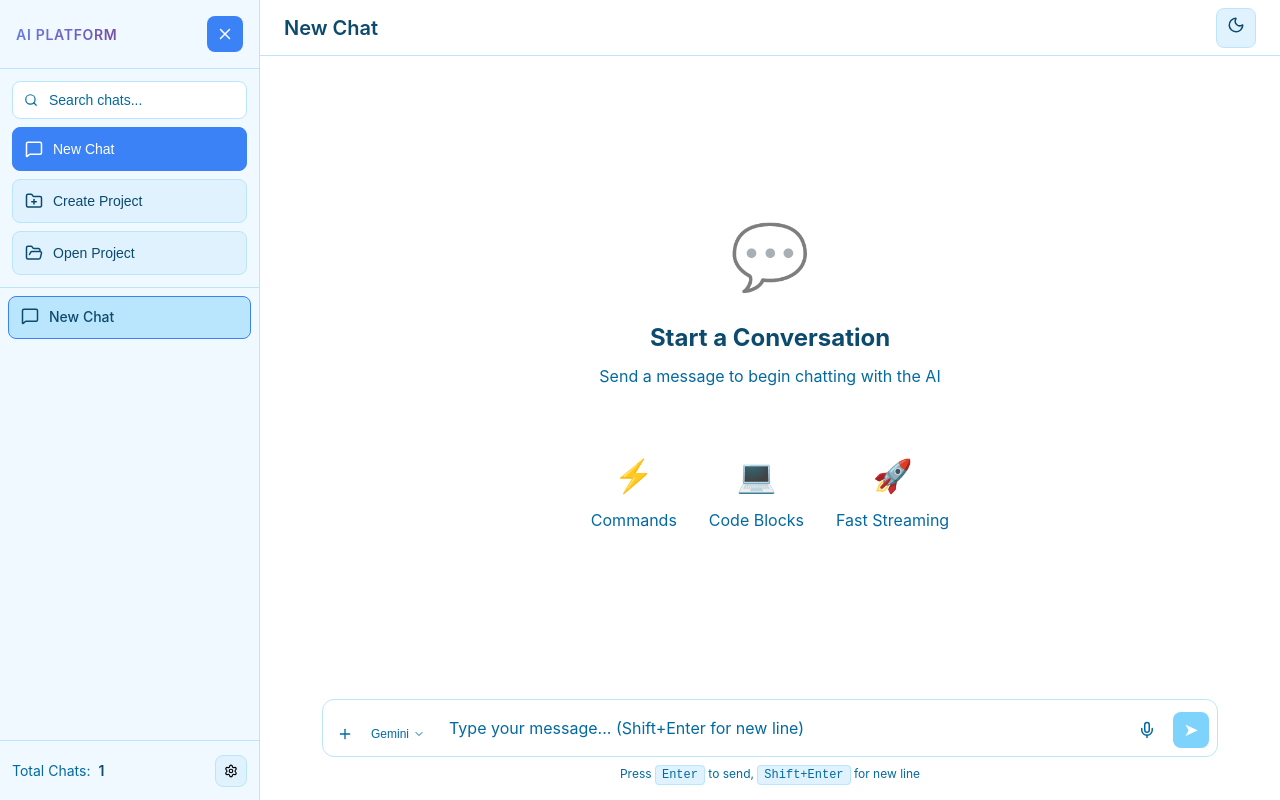
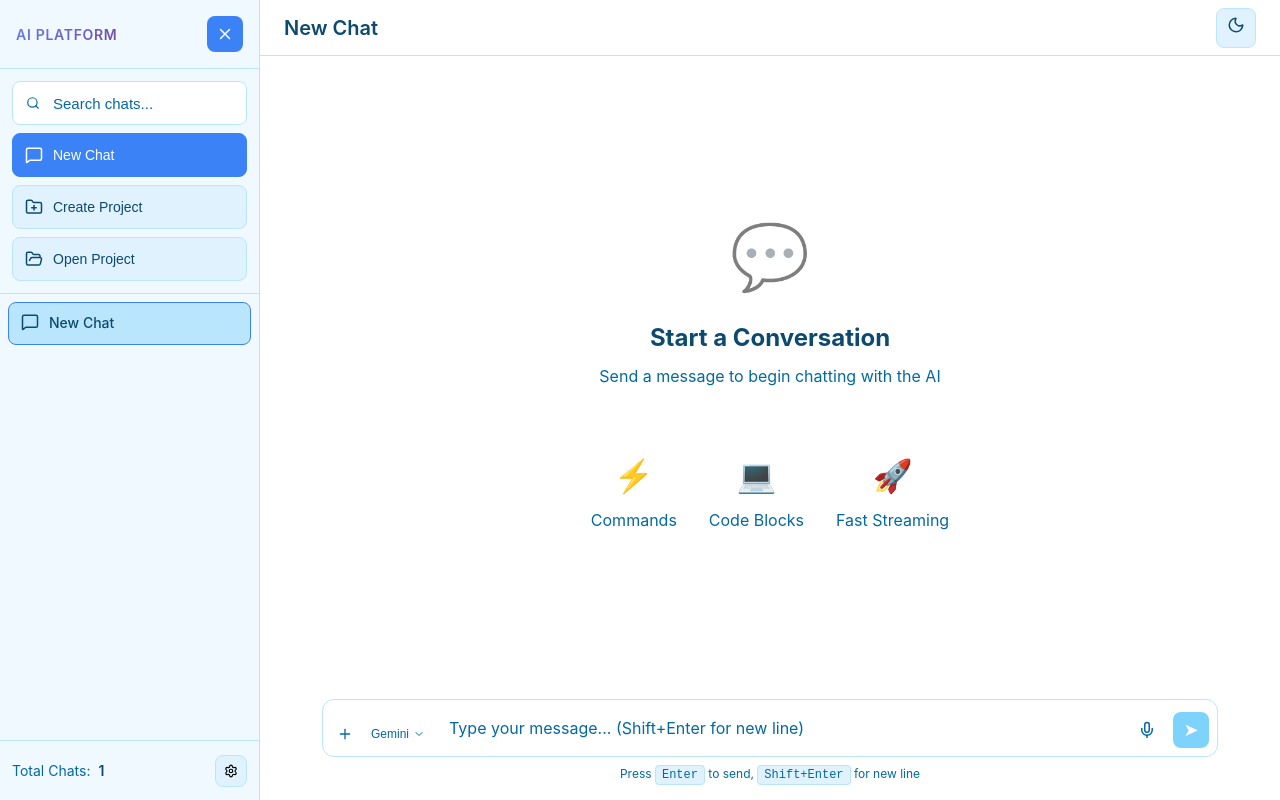
Before and after one commit to mayur533/dev-bot, a React (Vite) app in the folder frontend/: page / in a window 1280 px wide. Built offline with nearby package versions, Linux system fonts and the light colour scheme.

Commit message:
Update FileExplorer with taller items and smaller icons/text
- Increased item height to 32px with better padding (0.5rem)
- Reduced all icon sizes to 12px (chevrons, folders, files)
- Reduced text size to 0.75rem for more compact display
- Reverted Sidebar searchbar to original size

```diff
--- a/frontend/src/components/FileExplorer.css
+++ b/frontend/src/components/FileExplorer.css
@@ -13,13 +13,13 @@
 }
 
 .explorer-header {
-  padding: 1rem;
+  padding: 0.625rem 0.75rem;
   border-bottom: 1px solid var(--border-color);
   background-color: var(--bg-secondary);
 }
 
 .explorer-title {
-  font-size: 0.875rem;
+  font-size: 0.75rem;
   font-weight: 600;
   color: var(--text-primary);
   text-transform: uppercase;
@@ -30,7 +30,7 @@
   flex: 1;
   overflow-y: auto;
   overflow-x: hidden;
-  padding: 0.5rem 0;
+  padding: 0.25rem 0;
 }
 
 /* Tree Item */
@@ -42,15 +42,22 @@
   display: flex;
   align-items: center;
   gap: 0.375rem;
-  padding: 0.375rem 0.5rem;
+  padding: 0.5rem 0.5rem;
   cursor: pointer;
   color: var(--text-primary);
-  font-size: 0.875rem;
+  font-size: 0.75rem;
   transition: background-color 0.15s;
+  min-height: 32px;
 }
 
 .tree-node:hover {
   background-color: var(--button-secondary-hover);
+}
+
+.tree-node svg {
+  width: 12px;
+  height: 12px;
+  flex-shrink: 0;
 }
 
 .folder-icon {
--- a/frontend/src/components/FileExplorer.tsx
+++ b/frontend/src/components/FileExplorer.tsx
@@ -98,12 +98,12 @@ function FileExplorer({ projectPath, projectName, width, onFileOpen, onResize }:
   const getFileIcon = (fileName: string) => {
     const ext = fileName.split('.').pop()?.toLowerCase();
     if (['ts', 'tsx', 'js', 'jsx', 'py', 'rs'].includes(ext || '')) {
-      return <FileCode size={16} />;
+      return <FileCode size={12} />;
     }
     if (['md', 'txt'].includes(ext || '')) {
-      return <FileText size={16} />;
+      return <FileText size={12} />;
     }
-    return <File size={16} />;
+    return <File size={12} />;
   };
 
   const renderTree = (nodes: FileNode[], level: number = 0) => {
@@ -116,8 +116,8 @@ function FileExplorer({ projectPath, projectName, width, onFileOpen, onResize }:
         >
           {node.type === 'folder' ? (
             <>
-              {node.expanded ? <ChevronDown size={16} /> : <ChevronRight size={16} />}
-              <Folder size={16} className="folder-icon" />
+              {node.expanded ? <ChevronDown size={12} /> : <ChevronRight size={12} />}
+              <Folder size={12} className="folder-icon" />
             </>
           ) : (
             <>{getFileIcon(node.name)}</>
--- a/frontend/src/components/Sidebar.css
+++ b/frontend/src/components/Sidebar.css
@@ -94,10 +94,11 @@
   background-color: var(--input-bg);
   border: 1px solid var(--input-border);
   border-radius: 0.5rem;
-  padding: 0.625rem 0.75rem 0.625rem 2.25rem;
-  font-size: 0.875rem;
+  padding: 0.75rem 1rem 0.75rem 2.5rem;
+  font-size: 0.9375rem;
   color: var(--text-primary);
   transition: all 0.2s ease;
+  min-height: 44px;
 }
 
 .search-input:focus {
@@ -112,8 +113,8 @@
 
 .search-icon {
   position: absolute;
-  left: 0.75rem;
-  font-size: 0.875rem;
+  left: 0.875rem;
+  font-size: 0.9375rem;
   color: var(--text-secondary);
   pointer-events: none;
 }
```
